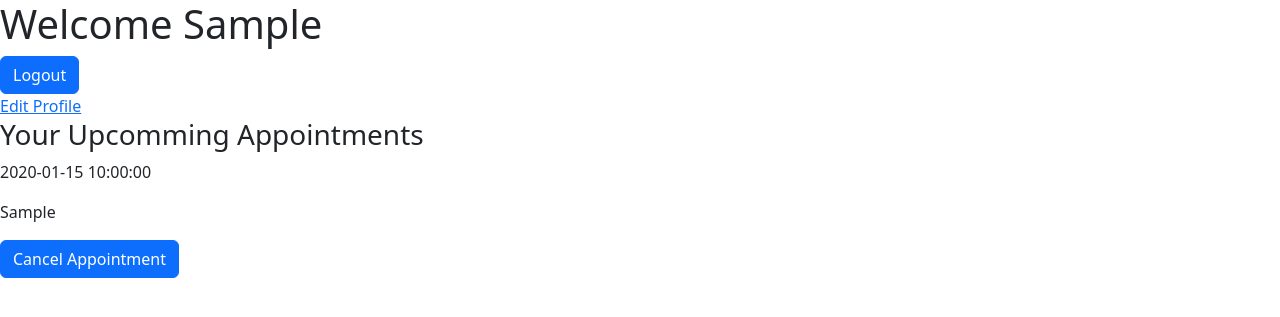
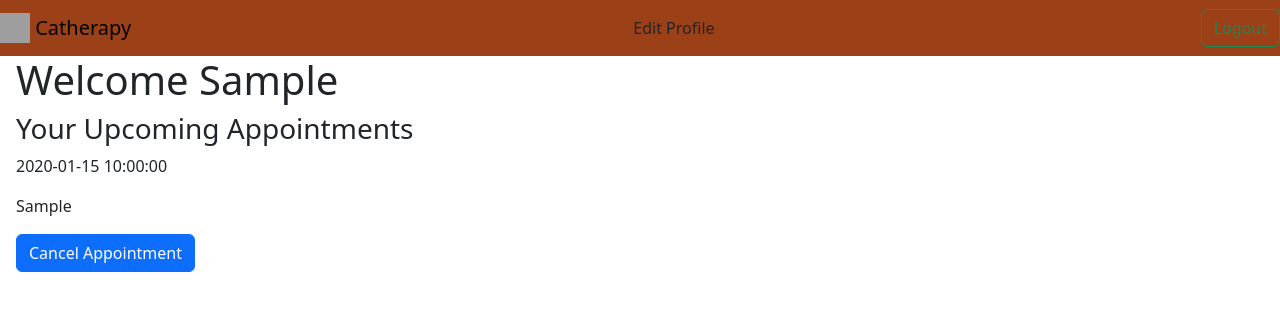
Before and after one commit to sabrynahancock/Catherapy, a Flask app: page /homepage in a window 1280 px wide. Shown: the top 317 px of the page. Run offline with Flask 2, Linux system fonts and the light colour scheme; the visitor is signed in with stand-in values (Sample User, id 1); tables that the repository leaves empty hold one stand-in row (values such as "Sample post"); some libraries are stand-ins or nearby versions; grey boxes are pictures that could not be loaded.

Commit message:
working doctor search order by distance and updated appointment card ui

```diff
--- a/crud.py
+++ b/crud.py
@@ -3,10 +3,11 @@
 from model import db, Patient, Doctor, Appointment, PatientFeeling, DoctorSpecialty, DoctorInsurance, DoctorAvailability, connect_to_db
 from geopy.geocoders import Nominatim
 
-# do i need to pass lat and long here?
 
+# add docstrigns on each function
 
 def create_patient(first_name, last_name, phone, address, email, password):
+    """Creates a Patient"""
     lat_long = get_lat_long(address)
     lat = lat_long[0]
     long = lat_long[1]
@@ -17,10 +18,12 @@ def create_patient(first_name, last_name, phone, address, email, password):
 
 
 def get_patient_by_email(email):
+    """Get patient by email"""
     return Patient.query.filter(Patient.email == email).first()
 
 
 def create_doctor(first_name, last_name, address, phone, photo_url, bio, email, password, gender):
+    """Creates a doctor"""
     lat_long = get_lat_long(address)
     lat = lat_long[0]
     long = lat_long[1]
@@ -31,6 +34,7 @@ def create_doctor(first_name, last_name, address, phone, photo_url, bio, email,
 
 
 def get_doctor_by_email(email):
+    """Get a doctor by email"""
     return Doctor.query.filter(Doctor.email == email).first()
 
 
@@ -43,7 +47,7 @@ def get_lat_long(address):
     geolocator = Nominatim(user_agent="catherapy")
     location = geolocator.geocode(address)
 
-    # print((location.latitude, location.longitude))
+
 
     return (location.raw['lat'], location.raw['lon'])
 
@@ -84,10 +88,10 @@ def get_doctor_with_criteria(specialties, insurance):
         if set(specialties) <= doctors_specialty_names:
             matching_doctors.add(doctor)
 
-    # get disatances for all doctors in matching_doctors, then return a list sorted by distance
+    # print(calculate_distance(matching_doctors[0], patient))
+
 
     return matching_doctors
-
 
 
 def create_appointment(doctor, patient, datetime):
@@ -114,3 +118,15 @@ def cancel_appointment(doctor, patient, datetime):
     record = Appointment.query.filter(Appointment.datetime == datetime , Appointment.doctor_id == doctor.doctor_id , Appointment.patient_id == patient.patient_id).first()
     db.session.delete(record)
     db.session.commit()
+
+
+# def get_doctor_lat_long(doctor):
+
+#     return Doctor.query.filter(Doctor.lat == lat , Doctor.long == long).first()
+
+
+# def get_patient_lat_long(patient):
+
+#     return Patient.query.filter(Patient.lat == lat , Patient.long == long).first()
+
+# def calculate_distance(doctor, patient):
--- a/server.py
+++ b/server.py
@@ -5,10 +5,13 @@ from model import connect_to_db, db, Doctor
 import crud
 from datetime import datetime, timedelta
 from jinja2 import StrictUndefined
+from geopy import distance
 
 app = Flask(__name__)
 app.secret_key = "dev"
 app.jinja_env.undefined = StrictUndefined
+
+#add docstrings
 
 
 @app.route("/")
@@ -37,7 +40,7 @@ def home_page():
 
     return render_template("homepage.html", doctor=doctor, patient=patient)
 
-# need to work on homepage for doctors page
+
 
 
 @app.route("/login", methods=['POST'])
@@ -215,15 +218,19 @@ def search():
 @app.route("/search-submit", methods=["POST"])
 def search_submit():
 
+    patient = crud.get_patient_by_email(session["patient_email"])
     checked_specialties = request.json.get("selectedSpecialties")
     selected_insurance = request.json.get("selectedInsurance")
 
     search_results = crud.get_doctor_with_criteria(
         checked_specialties, selected_insurance)
+    doctor_dict = {}
+    doctors = []
+    for doctor in search_results:
+        distance_from_patient = calculate_distance((doctor.lat, doctor.long) , (patient.lat, patient.long))
+        doctors.append(doctor.get_doctor_data_for_search_result(distance_from_patient))
+    doctors.sort(key=lambda doctor: doctor['distance_from_patient'])
 
-    doctors = []
-    for result in search_results:
-        doctors.append(result.getDoctorDataForSearchResult())
     return jsonify(
         doctors=doctors
     )
@@ -266,6 +273,12 @@ def doctor_delete_appointment():
 
     return redirect("/homepage")
 
+def calculate_distance(doctor, patient):
+
+    dist = distance.distance(doctor , patient).miles
+
+    return round(dist, 1)
+
 if __name__ == "__main__":
     connect_to_db(app)
     app.run(host="0.0.0.0", debug=True)
--- a/templates/homepage.html
+++ b/templates/homepage.html
@@ -7,16 +7,27 @@
 {% block body %}
 
 {% if doctor %}
+<nav class="navbar navbar-light" style="background-color: #922e00e8;">
+  <a class="navbar-brand" href="#">
+    <img src="../static/img/logo.jpeg" width="30" height="30" class="d-inline-block align-top" alt="">
+    Catherapy
+  </a>
+
+
+  <a class="nav-link" href="/update-doctor-profile"> Edit Profile</a>
+
+  <form action="/doc-logout" method="POST" class="form-inline">
+    <button class="btn btn-outline-success my-2 my-sm-0" type="submit">Logout</button>
+  </form>
+</nav>
+
+<div class="ms-3">
     <h1>Welcome {{doctor.first_name}}</h1>
 
-<form action="/doc-logout" method="POST">
-  <button type="submit" class="btn btn-primary">Logout</button>
 
-</form>
-<a href="/update-doctor-profile"> Edit Profile</a>
     <div id="doc-appt">
       {% if doctor.appointments %}
-  <h3> Your Upcomming Appointments</h3>
+      <h3> Your Upcoming Appointments</h3>
       {% for appointment in doctor.appointments %}
       <form action="/doctor-delete-appointment" method="POST">
         <input type="hidden" name="patient_id" value="{{appointment.patient.patient_id}}">
@@ -29,31 +40,60 @@
       {% endif %}
     </div>
     {% elif patient %}
+    <nav class="navbar navbar-light" style="background-color: #ad4e22e8;">
+      <a class="navbar-brand" href="#">
+        <img src="../static/img/logo.jpeg" width="30" height="30" class="d-inline-block align-top" alt="">
+        Catherapy
+      </a>
+      <a class="nav-link" href="/search"> Search for a Specialist</a>
+      <form action="/patient-logout" method="POST" class="form-inline">
+        <button class="btn btn-outline-success my-2 my-sm-0" type="submit">Logout</button>
+      </form>
+    </nav>
+  </div>
 
+  <div class="ms-3">
   <h1>Welcome {{patient.first_name}}</h1>
 
   <div id="patient-appt">
     {% if patient.appointments %}
-  <h3> Your Upcomming Appointment</h3>
     {% for appointment in patient.appointments %}
+
     <form action="/patient-delete-appointment" method="POST">
+
+
+      <div class="card mb-3" style="max-width: 600px;">
+        <div class="row no-gutters">
+          <div class="col-md-4 my-auto">
+            <img src="{{appointment.doctor.photo_url}}"  class="card-img ms-2" alt="...">
+          </div>
+          <div class="col-md-8">
+            <div class="card-body">
+              <h5 class="card-title">Your next Pawsome appointment info</h5>
+              <ul class="list-group">
+                <li class="list-group-item"><i class="fa-regular fa-calendar fa-fw me-4"></i>Date: {{appointment.datetime.strftime('%a %b %d')}} </li>
+                <li class="list-group-item"><i class="fa-regular fa-clock fa-fw me-4"></i>Time: {{appointment.datetime.strftime('%I:%M %p')}} </li>
+                <li class="list-group-item"><i class="fa-solid fa-map-pin fa-fw me-4"></i>Where: {{appointment.doctor.address}}</li>
+                <li class="list-group-item"><i class="fa-regular fa-user fa-fw me-4"></i>With: {{appointment.doctor.first_name}} {{appointment.doctor.last_name}}</li>
+              </ul>
+              <button type="submit" class="btn btn-primary mt-2" style="background-color: hsla(39, 91%, 57%, 0.973);">Cancel Appointment</button>
+              </div>
+            </div>
+        </div>
+      </div>
+
       <input type="hidden" name="doctor_id" value="{{appointment.doctor.doctor_id}}">
       <input type="hidden" name="selected_datetime" value="{{appointment.datetime}}">
-<p>{{appointment.datetime}}</p>
-<p>{{appointment.doctor.first_name}}</p>
-<button type="submit" class="btn btn-primary">Cancel Appointment</button>
+
+
     </form>
     {% endfor %}
     {% endif %}
   </div>
+</div>
+</div>
 
-<form action="/patient-logout" method="POST">
-  <button type="submit" class="btn btn-primary">Logout</button>
-
-</form>
-<a href="/search"> Search for a Specialist</a>
 
 {% endif %}
-
-
+<script src="https://kit.fontawesome.com/54fd98ac47.js" crossorigin="anonymous"></script>
 {% endblock %}
```
Also changed, not shown: model.py (+3 -16 lines). Lines whose indentation alone changed are shown as unchanged.
